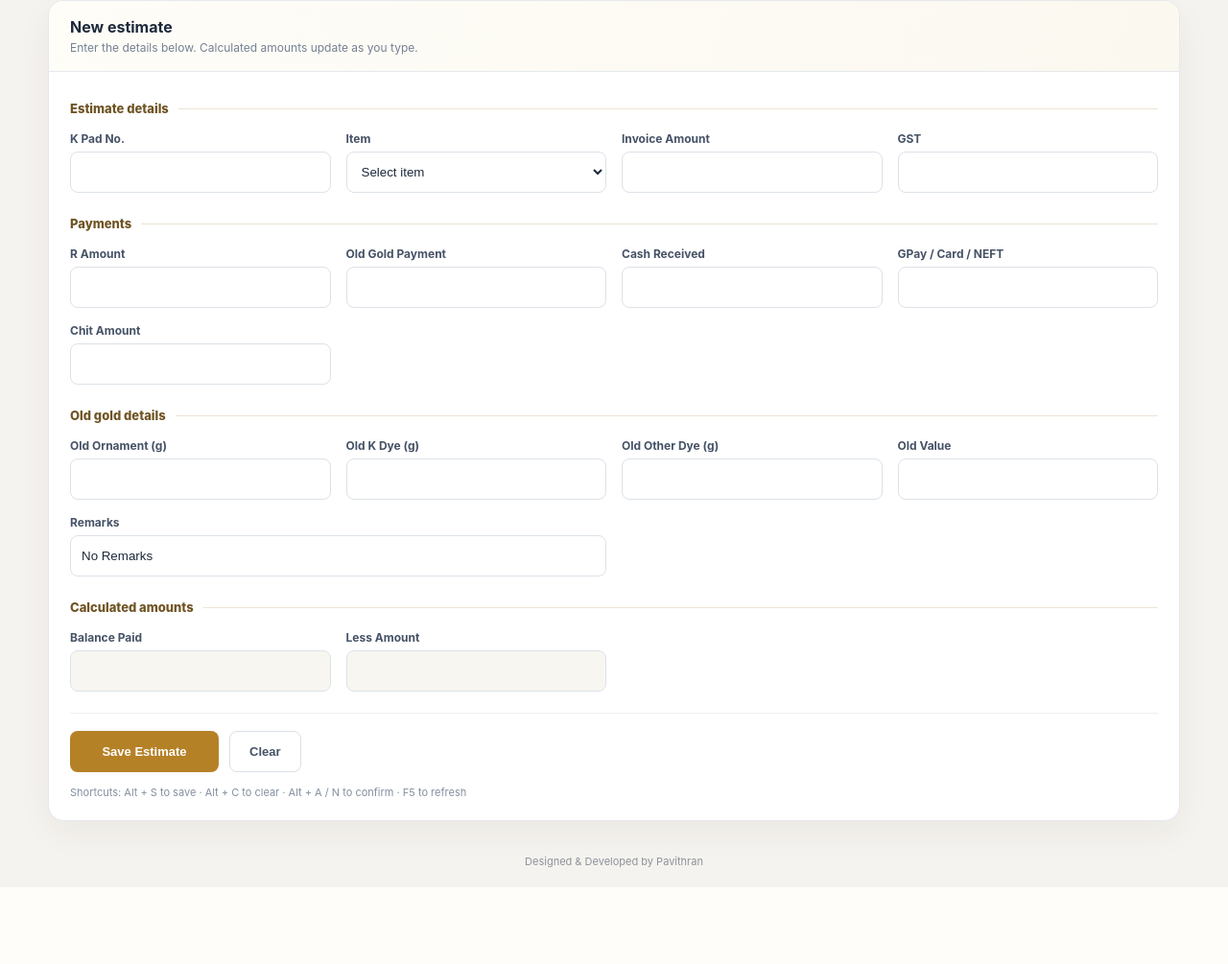
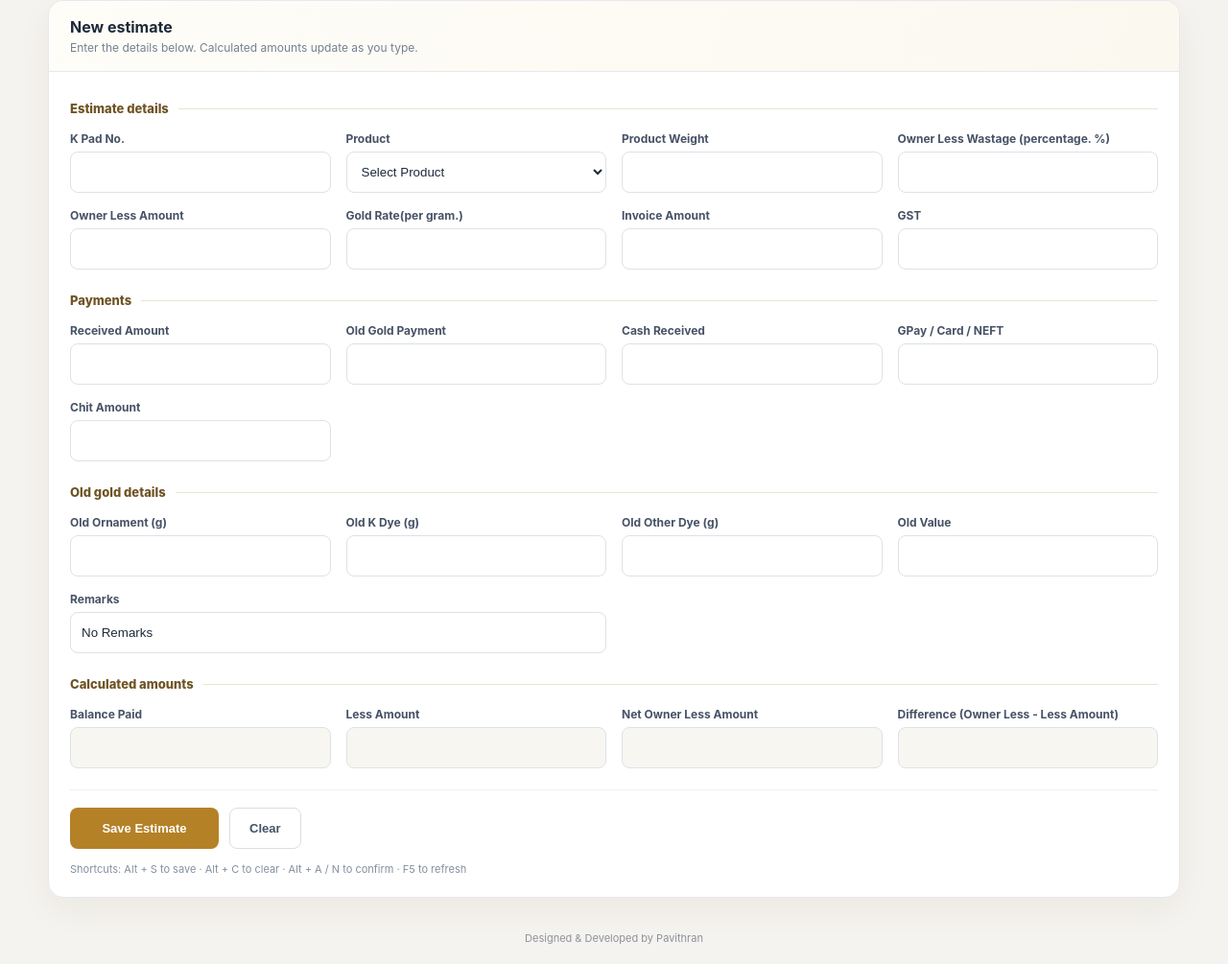
Before and after one commit to pavithrankumaravel/kv-reports, a Django app: page /goldEstimateForm/ in a window 1280 px wide. Shown: the part 160-1165 px from the top of the page at 96% size. Before the commit the page ends 1065 px from the top, so only its background shows below. Run offline with Django 5.2, Linux system fonts and the light colour scheme.

Commit message:
Updating the Gold Estimate Form & Report

```diff
--- a/kvReportsApp/views.py
+++ b/kvReportsApp/views.py
@@ -1582,13 +1582,20 @@ def goldEstimateReport(request):
     columns = [
         {"label": "Date", "key": "date"}, {"label": "Time", "key": "time"},
         {"label": "K Pad No.", "key": "kPadNo"}, {"label": "Item", "key": "item"},
+        {"label": "Product Weight", "key": "productWeight"},
+        {"label": "Owner Less Wastage (%)", "key": "ownerLessWastage"},
+        {"label": "Owner Less Amount Deduction", "key": "ownerLessAmountDeduction"},
+        {"label": "Gold Rate", "key": "goldRate"},
         {"label": "Invoice Amount", "key": "invoiceAmount"}, {"label": "GST", "key": "gst"},
         {"label": "R Amount", "key": "rAmount"}, {"label": "Old Gold Payment", "key": "oldGoldPayment"},
         {"label": "Cash Received", "key": "cashReceived"}, {"label": "GPay / Card / NEFT", "key": "digitalPayment"},
         {"label": "Chit Amount", "key": "chitAmount"}, {"label": "Old Ornament (g)", "key": "oldOrnament"},
         {"label": "Old K Dye (g)", "key": "oldKDye"}, {"label": "Old Other Dye (g)", "key": "oldOtherDye"},
         {"label": "Old Value", "key": "oldValue"}, {"label": "Balance Paid", "key": "balancePaid"},
-        {"label": "Less Amount", "key": "lessAmount"}, {"label": "Remarks", "key": "remarks"},
+        {"label": "Less Amount", "key": "lessAmount"},
+        {"label": "Owner Less Amount", "key": "ownerLessAmount"},
+        {"label": "Owner Less Difference", "key": "ownerLessDifference", "format": "signedDifference"},
+        {"label": "Remarks", "key": "remarks"},
         {"label": "Action", "key": "actions"},
     ]
     item_choices = [
@@ -1600,6 +1607,10 @@ def goldEstimateReport(request):
         {"label": "Time", "key": "time", "type": "time", "step": "1"},
         {"label": "K Pad No.", "key": "kPadNo", "type": "text"},
         {"label": "Item", "key": "item", "type": "select", "options": item_choices},
+        {"label": "Product Weight", "key": "productWeight", "type": "number", "step": "0.001"},
+        {"label": "Owner Less Wastage (%)", "key": "ownerLessWastage", "type": "number", "step": "0.0001"},
+        {"label": "Owner Less Amount Deduction", "key": "ownerLessAmountDeduction", "type": "number", "step": "0.01"},
+        {"label": "Gold Rate", "key": "goldRate", "type": "number", "step": "0.01"},
         {"label": "Invoice Amount", "key": "invoiceAmount", "type": "number", "step": "0.01"},
         {"label": "GST", "key": "gst", "type": "number", "step": "0.01"},
         {"label": "R Amount", "key": "rAmount", "type": "number", "step": "0.01"},
--- a/templates/goldEstimateForm.html
+++ b/templates/goldEstimateForm.html
@@ -83,12 +83,16 @@
                     <div class="gold-fields">
                         <div class="gold-section-title">Estimate details</div>
                         <div class="gold-field"><label for="est3">K Pad No.</label><input type="text" id="est3" name="K Pad No" autocomplete="off"></div>
-                        <div class="gold-field"><label for="est1">Item</label><select name="Item" id="est1"><option value="">Select item</option><option value="Bangle">Bangle</option><option value="Bracelet">Bracelet</option><option value="Chain">Chain</option><option value="Coin">Gold Coin</option><option value="Dollar">Dollar</option><option value="Ring">Ring</option><option value="Thalimani">Thalimani</option><option value="Neclace">Necklace</option><option value="Nanal">Nanal</option><option value="Haram">Haram</option><option value="Stud">Stud</option><option value="Pesary">Pesary</option><option value="Extra">Extra</option><option value="Others">Others</option></select></div>
+                        <div class="gold-field"><label for="est1">Product</label><select name="Item" id="est1"><option value="">Select Product</option><option value="Bangle">Bangle</option><option value="Bracelet">Bracelet</option><option value="Chain">Chain</option><option value="Coin">Gold Coin</option><option value="Dollar">Dollar</option><option value="Ring">Ring</option><option value="Thalimani">Thalimani</option><option value="Neclace">Necklace</option><option value="Nanal">Nanal</option><option value="Haram">Haram</option><option value="Stud">Stud</option><option value="Pesary">Pesary</option><option value="Extra">Extra</option><option value="Others">Others</option></select></div>
+                        <div class="gold-field"><label for="productWeight">Product Weight</label><input type="number" id="productWeight" name="Product Weight" step="0.01" value=""></div>
+                        <div class="gold-field"><label for="ownerLessWastage">Owner Less Wastage (percentage. %)</label><input type="number" id="ownerLessWastage" name="Owner Less Wastage" step="0.01" value=""></div>
+                        <div class="gold-field"><label for="ownerLessAmountDeduction">Owner Less Amount</label><input type="number" id="ownerLessAmountDeduction" name="Owner Less Amount Deduction" min="0" step="0.01" value=""></div>
+                        <div class="gold-field"><label for="goldRate">Gold Rate(per gram.)</label><input type="number" id="goldRate" name="Gold Rate" step="0.01" value=""></div>
                         <div class="gold-field"><label for="invoiceAmount">Invoice Amount</label><input type="number" id="invoiceAmount" name="Invoice Amount" step="0.01" value=""></div>
                         <div class="gold-field"><label for="gstAmount">GST</label><input type="number" id="gstAmount" name="GST" step="0.01" value=""></div>
 
                         <div class="gold-section-title">Payments</div>
-                        <div class="gold-field"><label for="rAmount">R Amount</label><input type="number" id="rAmount" name="R Amount" step="0.01" value=""></div>
+                        <div class="gold-field"><label for="rAmount">Received Amount</label><input type="number" id="rAmount" name="R Amount" step="0.01" value=""></div>
                         <div class="gold-field"><label for="oldGoldPayment">Old Gold Payment</label><input type="number" id="oldGoldPayment" name="Old Gold Payment" step="0.01" value=""></div>
                         <div class="gold-field"><label for="cashReceived">Cash Received</label><input type="number" id="cashReceived" name="Cash Received" step="0.01" value=""></div>
                         <div class="gold-field"><label for="digitalPayment">GPay / Card / NEFT</label><input type="number" id="digitalPayment" name="GPay / Card / Neft" step="0.01" value=""></div>
@@ -104,6 +108,10 @@
                         <div class="gold-section-title">Calculated amounts</div>
                         <div class="gold-field"><label for="balancePaid">Balance Paid</label><input class="gold-calculated" type="number" id="balancePaid" name="Balance Paid" step="0.01" value=""></div>
                         <div class="gold-field"><label for="lessAmount">Less Amount</label><input class="gold-calculated" type="number" id="lessAmount" name="Less Amount" step="0.01" value=""></div>
+                        <div class="gold-field"><label for="OwnerLessAmount">Net Owner Less Amount</label><input class="gold-calculated" type="number" id="OwnerLessAmount" name="Net Owner Less Amount" step="1" value="" readonly aria-describedby="ownerLessAmountFormula">
+                            <!-- <small id="ownerLessAmountFormula" class="shortcut-note">(Product Weight × Wastage % ÷ 100 × Gold Rate) − Owner Less Amount</small> -->
+                        </div>
+                        <div class="gold-field"><label for="ownerLessDifference">Difference (Owner Less - Less Amount)</label><input class="gold-calculated" type="text" id="ownerLessDifference" name="Owner Less Difference" value="" readonly aria-live="polite"></div>
                     </div>
                     <div class="gold-actions">
                         <button id="submitEstimate" type="submit" accesskey="s">Save Estimate</button>
@@ -183,6 +191,47 @@
             const oldOrnInput = form.querySelector('input[name="Old Ornament"]');
             const oldDyeInput = form.querySelector('input[name="Old Other Dye"]');
             const oldKdyeInput = form.querySelector('input[name="Old K Dye"]');
+            const productWeightInput = document.getElementById('productWeight');
+            const ownerLessWastageInput = document.getElementById('ownerLessWastage');
+            const ownerLessAmountDeductionInput = document.getElementById('ownerLessAmountDeduction');
+            const goldRateInput = document.getElementById('goldRate');
+            const ownerLessAmountInput = document.getElementById('OwnerLessAmount');
+            const ownerLessDifferenceInput = document.getElementById('ownerLessDifference');
+
+            function updateOwnerLessDifference() {
+                if (ownerLessAmountInput.value === '' || lessAmtInput.value === '') {
+                    ownerLessDifferenceInput.value = '';
+                    ownerLessDifferenceInput.style.color = '';
+                    return;
+                }
+
+                const difference = Number(ownerLessAmountInput.value) - Number(lessAmtInput.value);
+                const isPositive = difference > 0;
+                ownerLessDifferenceInput.value = `${isPositive ? '+' : '-'}${Math.abs(difference).toFixed(2)}`;
+                ownerLessDifferenceInput.style.color = isPositive ? '#16803c' : '#c62828';
+            }
+
+            function calculateOwnerLessAmount() {
+                const weight = Number(productWeightInput.value);
+                const wastagePercent = Number(ownerLessWastageInput.value);
+                const ownerLessAmountDeduction = Number(ownerLessAmountDeductionInput.value) || 0;
+                const goldRate = Number(goldRateInput.value);
+                const inputsEntered = productWeightInput.value !== '' && ownerLessWastageInput.value !== '' && goldRateInput.value !== '';
+
+                if (!inputsEntered || ![weight, wastagePercent, goldRate].every(Number.isFinite)) {
+                    ownerLessAmountInput.value = '';
+                    updateOwnerLessDifference();
+                    return;
+                }
+
+                ownerLessAmountInput.value = Math.round(weight * (wastagePercent / 100) * goldRate - ownerLessAmountDeduction);
+                updateOwnerLessDifference();
+            }
+
+            [productWeightInput, ownerLessWastageInput, ownerLessAmountDeductionInput, goldRateInput].forEach(input => {
+                input.addEventListener('input', calculateOwnerLessAmount);
+            });
+            form.addEventListener('reset', () => setTimeout(updateOwnerLessDifference, 0));
 
             async function readApiResponse(response) {
                 const body = await response.text();
@@ -206,6 +255,7 @@
                 const lessAmt = (invAmt + gstAmt) - ( hudeAmt - ogpAmt );
                 hudeAmtInput.value = hudeAmt.toFixed(2);
                 lessAmtInput.value = lessAmt.toFixed(2);
+                updateOwnerLessDifference();
             }
 
             // Add event listeners to Less Amount
@@ -287,6 +337,7 @@
                 try {
                     lessAmount();
                     updateBalance();
+                    calculateOwnerLessAmount();
                     const userConfirmed = await showConfirmationModal(lessAmtInput.value);
                     if (!userConfirmed) return;
 
@@ -296,6 +347,10 @@
                         time: form.querySelector('[name="Time"]').value,
                         kPadNo: form.querySelector('[name="K Pad No"]').value.trim().toUpperCase(),
                         item: form.querySelector('[name="Item"]').value,
+                        productWeight: numericValue('Product Weight'),
+                        ownerLessWastage: numericValue('Owner Less Wastage'),
+                        ownerLessAmountDeduction: numericValue('Owner Less Amount Deduction'),
+                        goldRate: numericValue('Gold Rate'),
                         invoiceAmount: numericValue('Invoice Amount'), gst: numericValue('GST'),
                         rAmount: numericValue('R Amount'), oldGoldPayment: numericValue('Old Gold Payment'),
                         cashReceived: numericValue('Cash Received'), digitalPayment: numericValue('GPay / Card / Neft'),
```
Also changed, not shown: kvReportsApp/api_views.py (+34 -10 lines), kvReportsApp/serializers.py (+10 -0 lines), templates/estimateReport.html (+11 -3 lines).
